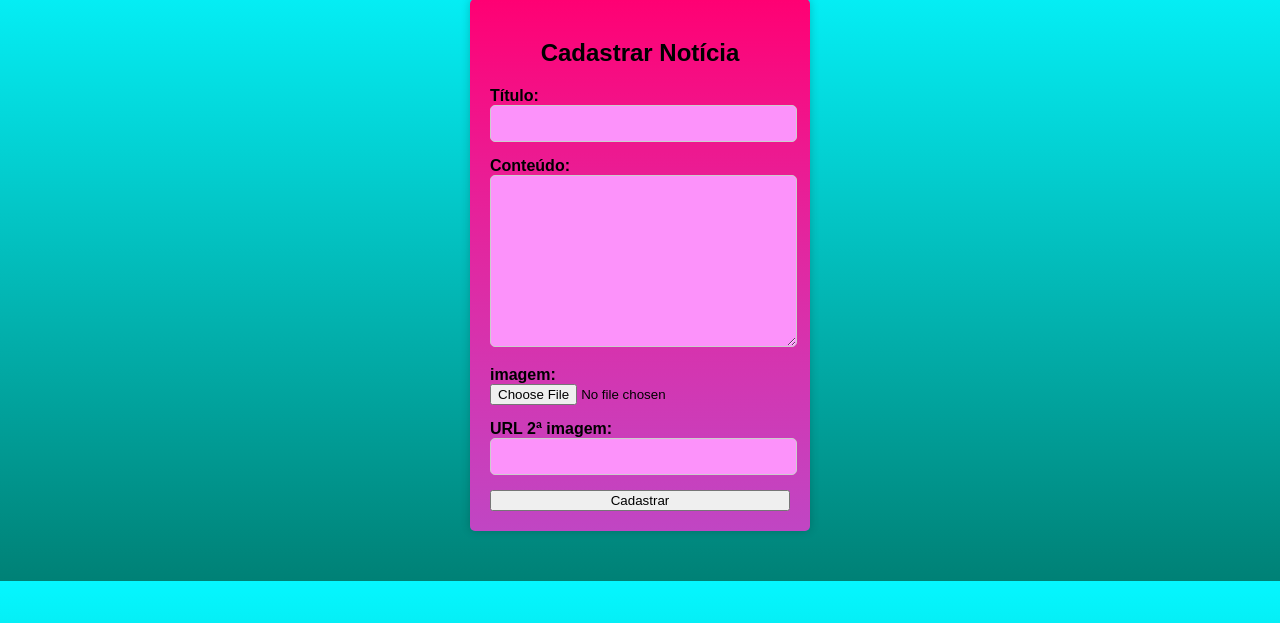
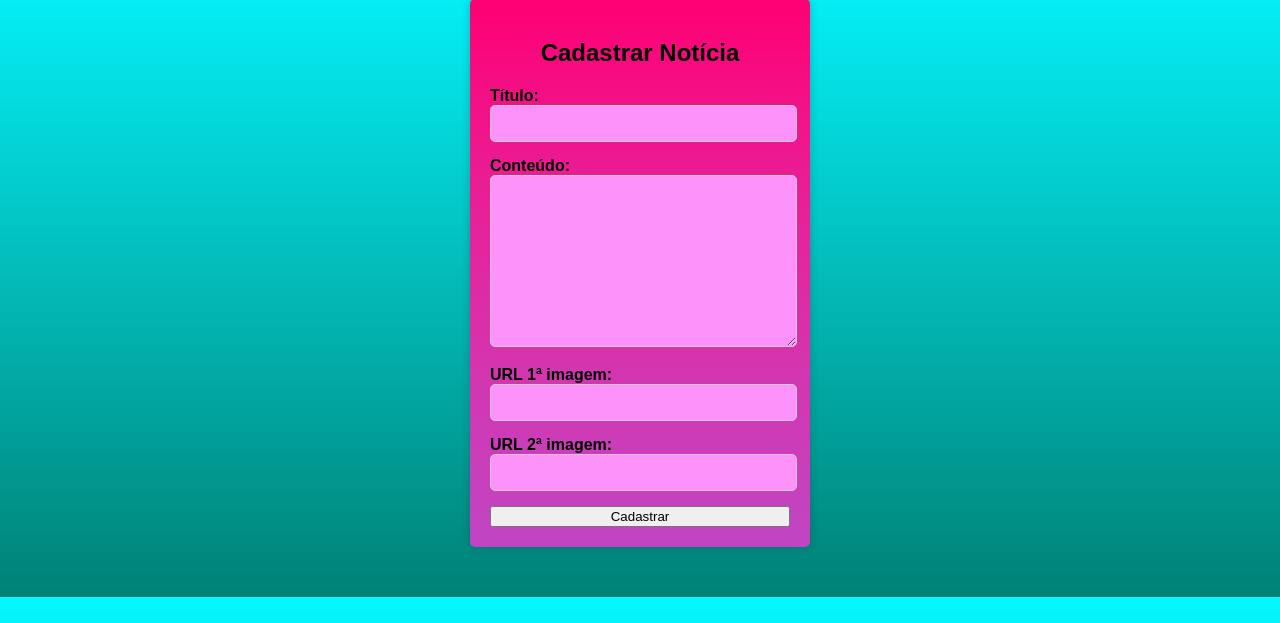
Before and after one commit to Ratattuii/Blog-Squad, a Flask app: page /cadastrar in a window 1280 px wide. Shown: the part 51-674 px from the top of the page. Run offline with Flask 3, Linux system fonts and the light colour scheme.

Commit message:
cadastrar fixed

```diff
--- a/templates/cadastrar.html
+++ b/templates/cadastrar.html
@@ -28,8 +28,8 @@
             </div>
 
             <div class="input-container">
-                <label for="">imagem:</label>
-                <input type="file" name="imagem" id="imagem">
+                <label for="">URL 1ª imagem:</label>
+                <input type="url" name="imagem" id="imagem">
             </div>
 
             <div class="input-container">
```
